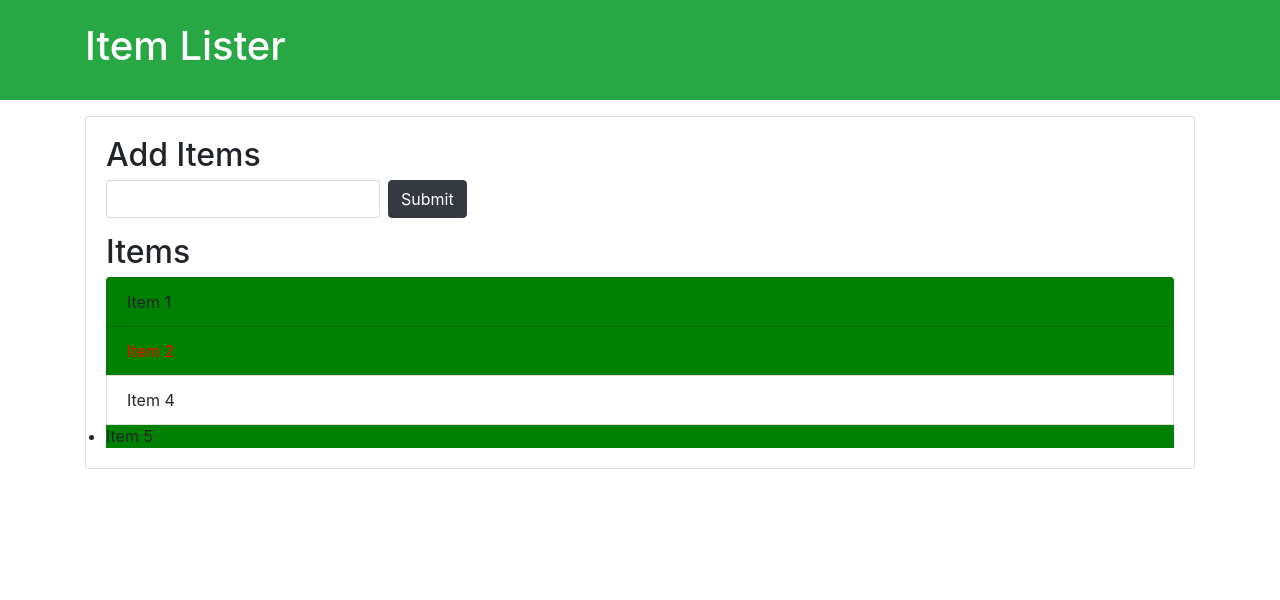
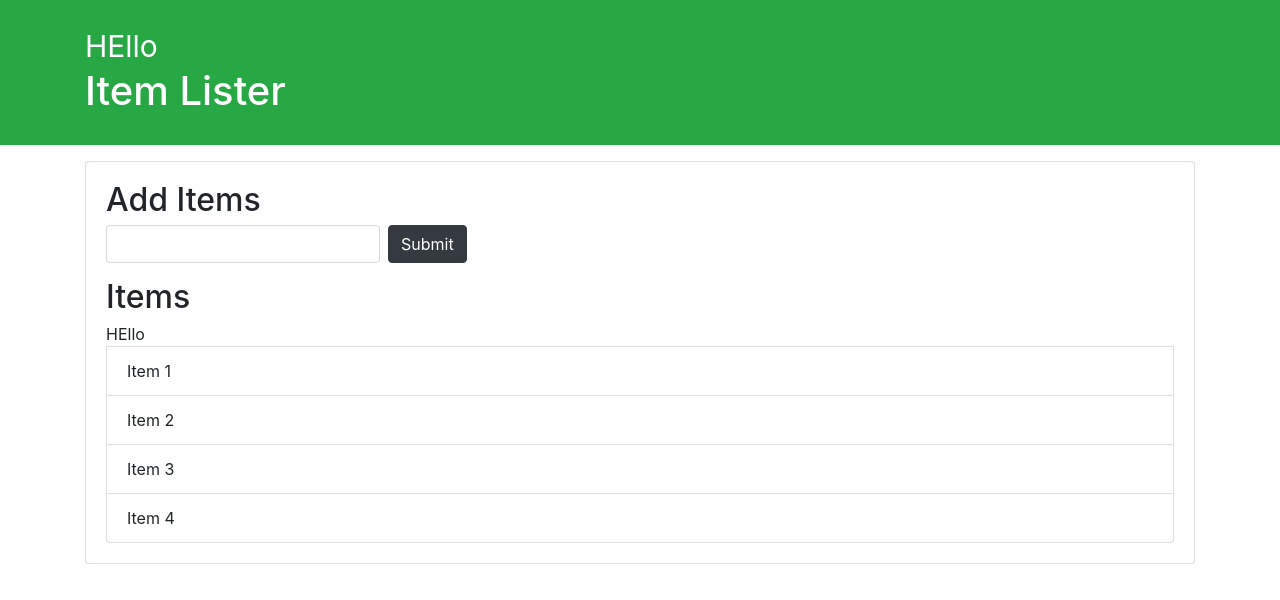
Before and after one commit to talhaumar063/Talha-Demo, a plain HTML site: page index.html in a window 1280 px wide. Drawn offline with nearby package versions, Linux system fonts and the light colour scheme.

Commit message:
Creating Nodes and Modifying Dom

```diff
--- a/index.html
+++ b/index.html
@@ -22,11 +22,10 @@
     </form>
     <h2 class="title">Items</h2>
     <ul id="items" class="list-group">
-      <li class="list-group-item">Item 1</li>
+       <li class="list-group-item">Item 1</li>
       <li class="list-group-item">Item 2</li>
       <li class="list-group-item">Item 3</li>
       <li class="list-group-item">Item 4</li>
-      <li class="list-group-item1">Item 5</li>
     </ul>
    </div>
   </div>
--- a/main.js
+++ b/main.js
@@ -30,19 +30,67 @@
 
 
 //QUERYSELECTOR//
-var secondItem = document.querySelector('.list-group-item:nth-child(2)');
-secondItem.style.backgroundColor = 'green';
+// var secondItem = document.querySelector('.list-group-item:nth-child(2)');
+// secondItem.style.backgroundColor = 'green';
 
-var thirdItem = document.querySelector('.list-group-item:nth-child(3)');
-thirdItem.style.display = "none";
+// var thirdItem = document.querySelector('.list-group-item:nth-child(3)');
+// thirdItem.style.display = "none";
 
 // QUERYSELECTORALL//
 
 
-var ListItems = document.querySelectorAll('.list-group-item');
-ListItems[1].style.color = "red";
+// var ListItems = document.querySelectorAll('.list-group-item');
+// ListItems[1].style.color = "red";
 
-var odd = document.querySelectorAll('li:nth-child(odd)');
-for(var i=0; i < odd.length; i++){
-    odd[i].style.backgroundColor = 'green';
-}
+// var odd = document.querySelectorAll('li:nth-child(odd)');
+// for(var i=0; i < odd.length; i++){
+//     odd[i].style.backgroundColor = 'green';
+// }
+
+//TRAVERSING THE DOM//
+
+// var itemList = document.querySelector('#items');
+//PARENTElements
+// 1- console.log(itemList.parentElement);
+// 2- console.log(itemList.lastElementChild);
+// 3- console.log(itemList.lastChild);
+// 5- console.log(itemList.firstElementChild);
+// 6- console.log(itemList.firstChild);
+// 7- console.log(itemList.nextSibling);
+// 8- console.log(itemList.nextElementSibling);
+// 10- console.log(itemList.previousElementSibling);
+// 9- console.log(itemList.previousSibling);
+
+
+//4-11 Create Element/Child//
+
+var newDive = document.createElement('div');
+
+//Add class
+newDive.className = 'myclass';
+//Add Id
+newDive.id = 'myclassid';
+
+// 12-Set Attribute
+newDive.setAttribute('title', 'Hello div');
+
+// 13- Create TextNode
+var newDivText = document.createTextNode('HEllo');
+
+// 14- Add Text to div
+newDive.appendChild(newDivText);
+console.log(newDive);
+newDive.style.fontSize = '30px';
+
+// 1- Add HEllo before Item Lister
+var container =  document.querySelector('header .container');
+var h1 = document.querySelector('header h1');
+container.insertBefore(newDive , h1);
+
+// 2- Add HEllo Before Item 1
+const newNode = document.createElement("div");
+const textNode = document.createTextNode("HEllo");
+newNode.appendChild(textNode);
+
+const list = document.getElementById("items");
+list.insertBefore(newNode, list.children[0]);
```
